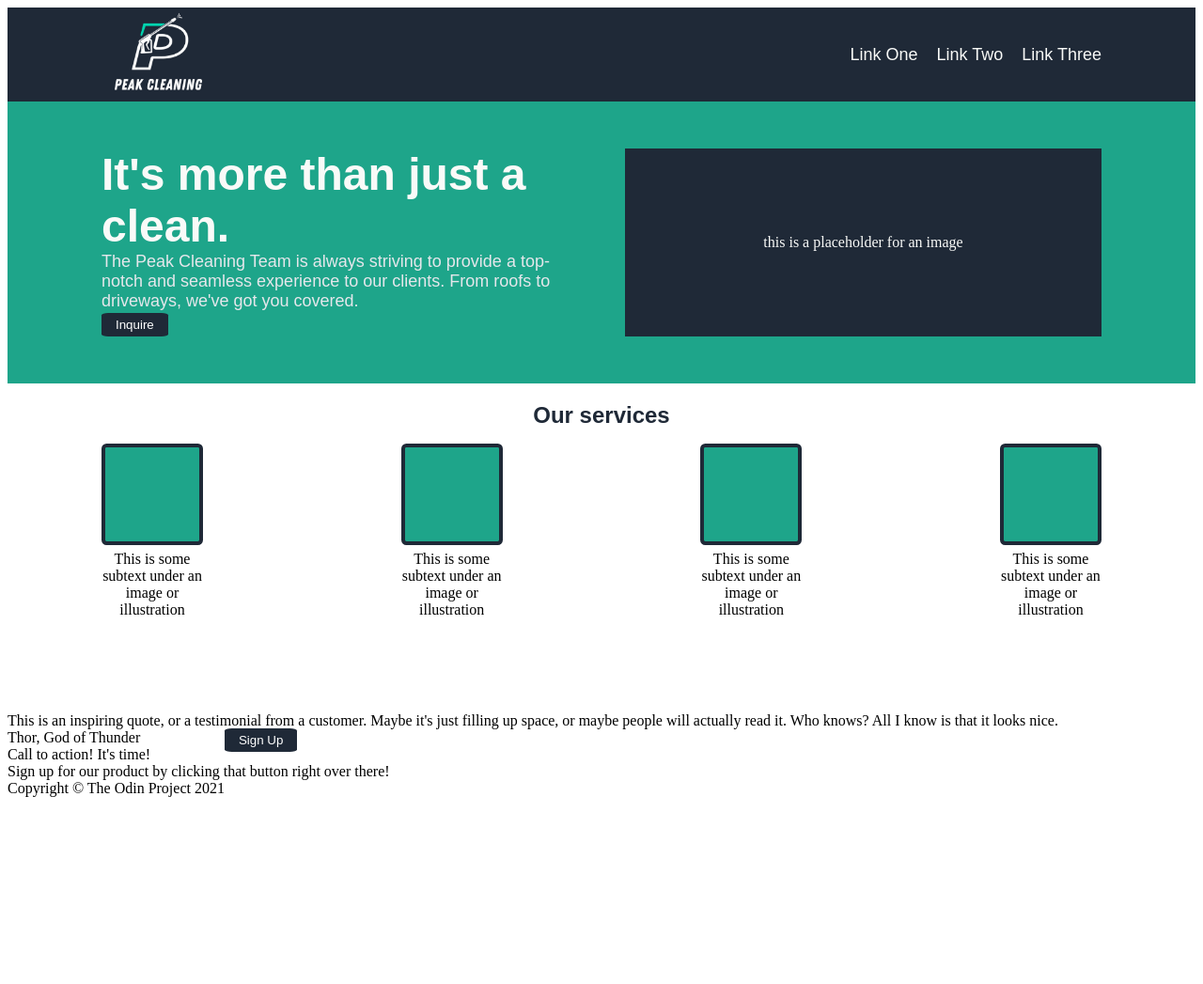
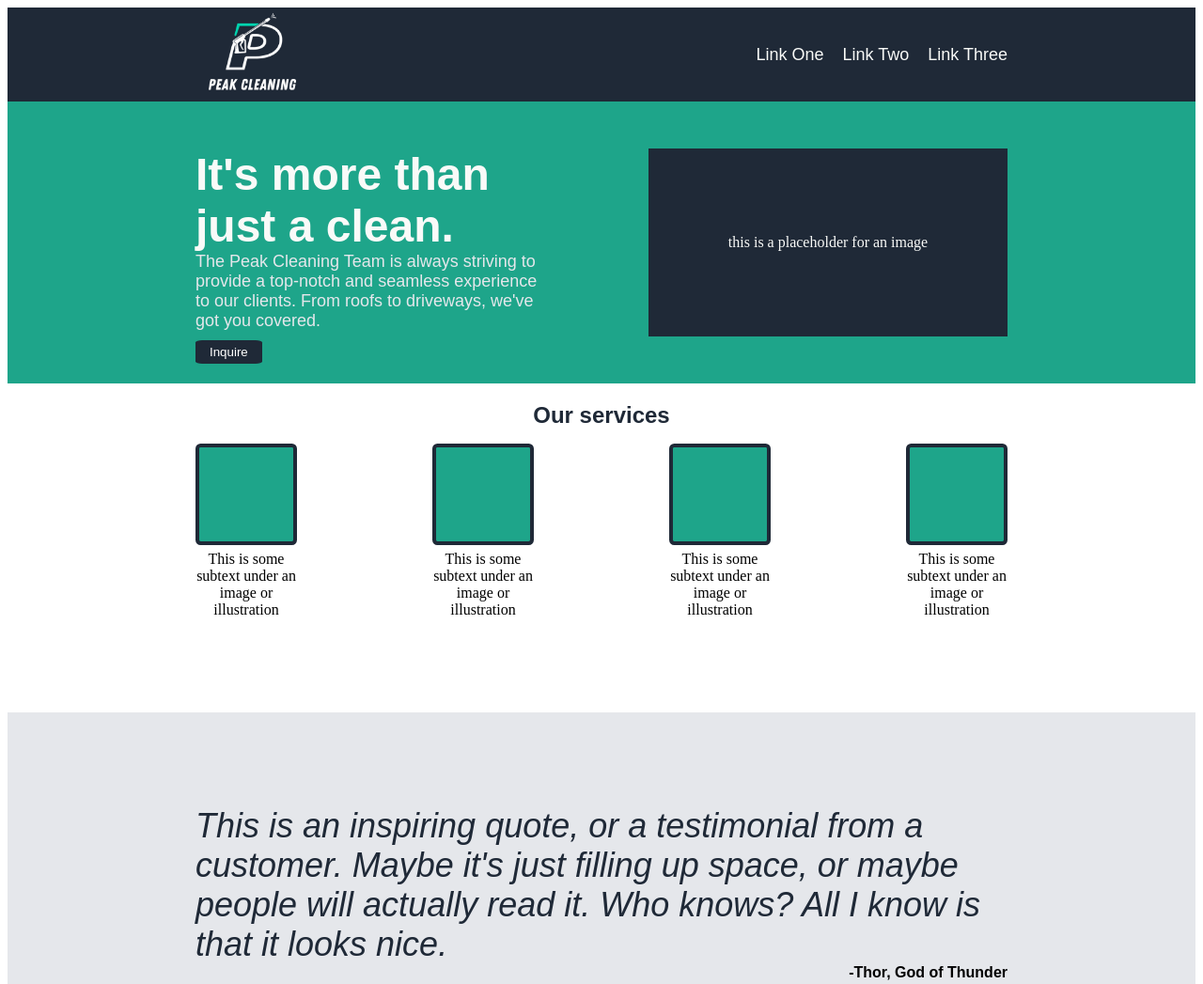
Before and after one commit to DamianSpears/DamianSite, a plain HTML site: page index.html in a window 1280 px wide. Shown: the top 1047 px of the page at 94% size. Before the commit the page ends 856 px from the top, so only its background shows below. Drawn offline with Linux system fonts and the light colour scheme.

Commit message:
added quote section. Will modify contents from default later. Tweaked "inquire" button in hero to "position-relative" to avoid moving out of alignment when shrinking screen.

```diff
--- a/index.html
+++ b/index.html
@@ -26,7 +26,7 @@
             <div class="subtext">
             The Peak Cleaning Team is always striving to provide a top-notch and seamless experience to our clients. From roofs to driveways, we've got you covered.
              </div>
-            <button>Inquire</button>
+            <button class="button1">Inquire</button>
        </div>
        <div class="Placeholder">
             this is a placeholder for an image
@@ -55,7 +55,7 @@
             people will actually read it. Who knows? All I know is that it looks nice.
         </div>
         <div class="name">
-            Thor, God of Thunder
+            -Thor, God of Thunder
         </div>
     </div>
     <div class="Call-to-action">
--- a/style.css
+++ b/style.css
@@ -7,7 +7,7 @@
     display: flex;
     height: 100px;
     justify-content: space-between;
-    padding: 0px 100px;
+    padding: 0px 200px;
 }
 
 ul {
@@ -33,8 +33,9 @@ img {
     background-color: #1ea58a;
     display: flex;
     color: #F9FAF8;
-    padding: 50px 100px;
+    padding: 50px 200px;
     height: 200px;
+    gap: 100px;
 }
 
 .Website {
@@ -61,18 +62,17 @@ img {
     flex: 1;
     flex-wrap: wrap;
     position: relative;
-    padding-right: 50px;
 }
 
-button {
+.button1 {
     background-color: #1f2937;
     border-radius: 10%;
     color: white;
     border: none;
     font-family: sans-serif;
     padding: 5px 15px;
-    margin-top: 5px;
-    position: absolute;
+    margin-top: 10px;
+    position: relative;
     bottom: 0;
 }
 
@@ -81,7 +81,7 @@ button {
 .Information {
     display: flex;
     flex-direction: column;
-    padding: 0 100px 100px 100px;
+    padding: 0 200px 100px 200px;
 }
 
 .content {
@@ -122,4 +122,24 @@ button {
     text-align: center;
 }
 
-/*Call to Action*/
+/*Quote*/
+
+.Grey-Container {
+    background-color: #E5e7Eb;
+    padding: 100px 200px;
+}
+
+.quote {
+    font-family: sans-serif;
+    font-size: 36px;
+    font-style: italic;
+    color: #1f2937;
+    font-weight: 100;
+}
+
+.name {
+    font-weight: 600;
+    font-family: sans-serif;
+    display: flex;
+    justify-content: end;
+}
```
